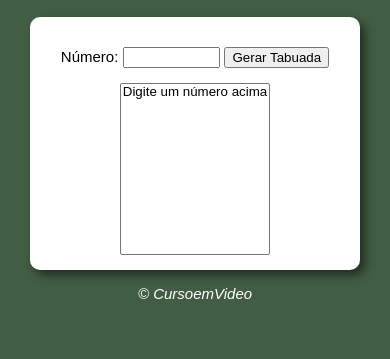
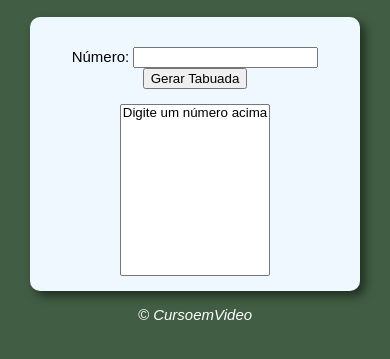
Before and after one commit to tarrasjose/tabuada, a plain HTML site: page index.html in a window 390 px wide. Shown: the part 57-416 px from the top of the page. Drawn offline with Linux system fonts and the light colour scheme.

Commit message:
atualização

```diff
--- a/estilo.css
+++ b/estilo.css
@@ -31,18 +31,7 @@ footer {
 
 @media screen and (max-width: 420px) {
     section {
-        width: 80%;
+        max-width: 80%;
+        background-color: aliceblue;
     }
-
-
-    input {
-        width: 30%;
-    }
-
-    option {
-        font-size: 1em;
-    }
-
-
-
 }
--- a/index.html
+++ b/index.html
@@ -20,9 +20,10 @@
             </p>
 
         </div>
-        <div class="resultado">
+        <div>
             <select name="tabuada" id="seltab" size="10">
                 <option>Digite um número acima</option>
+
             </select>
 
 
--- a/script.js
+++ b/script.js
@@ -14,7 +14,6 @@ function gerarTabuada() {
             item.text= `${n} x ${c} = ${n*c}`
             tab.appendChild(item)
         }
-
     }
 }
 
```
